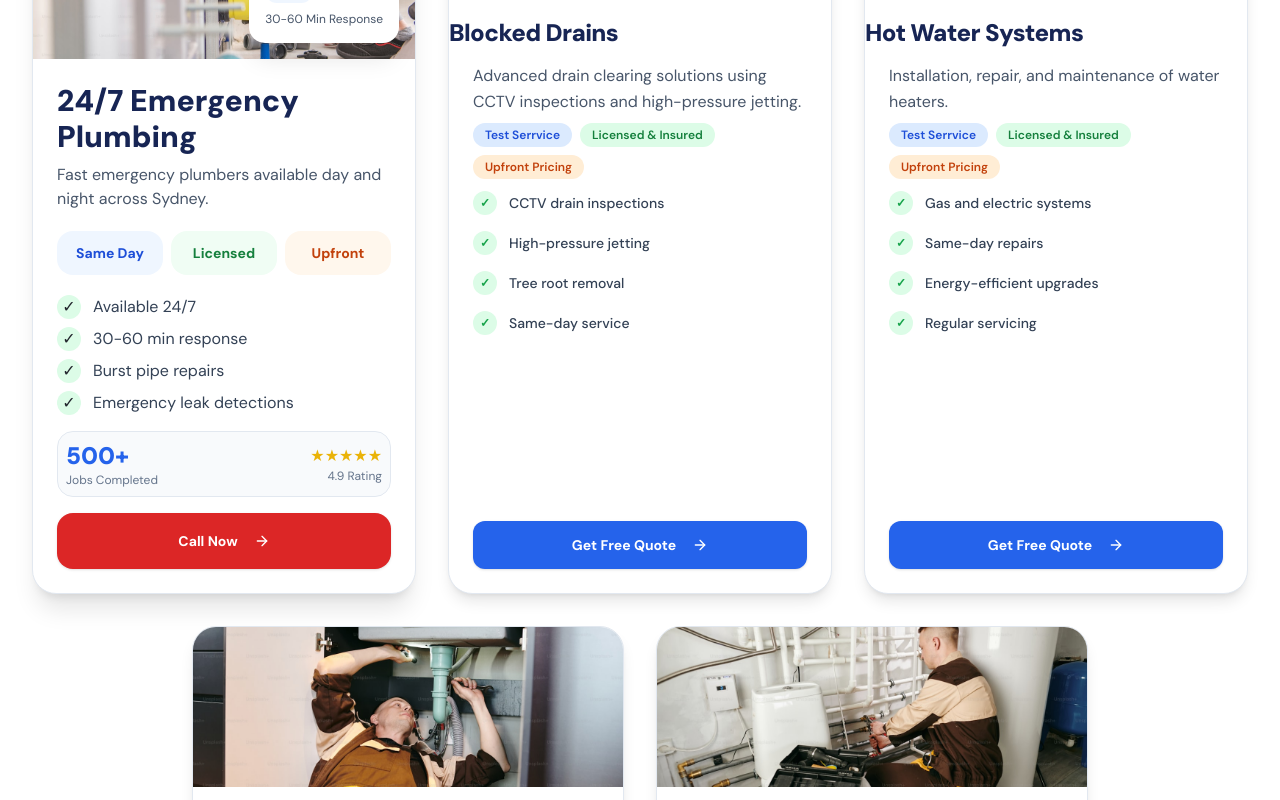
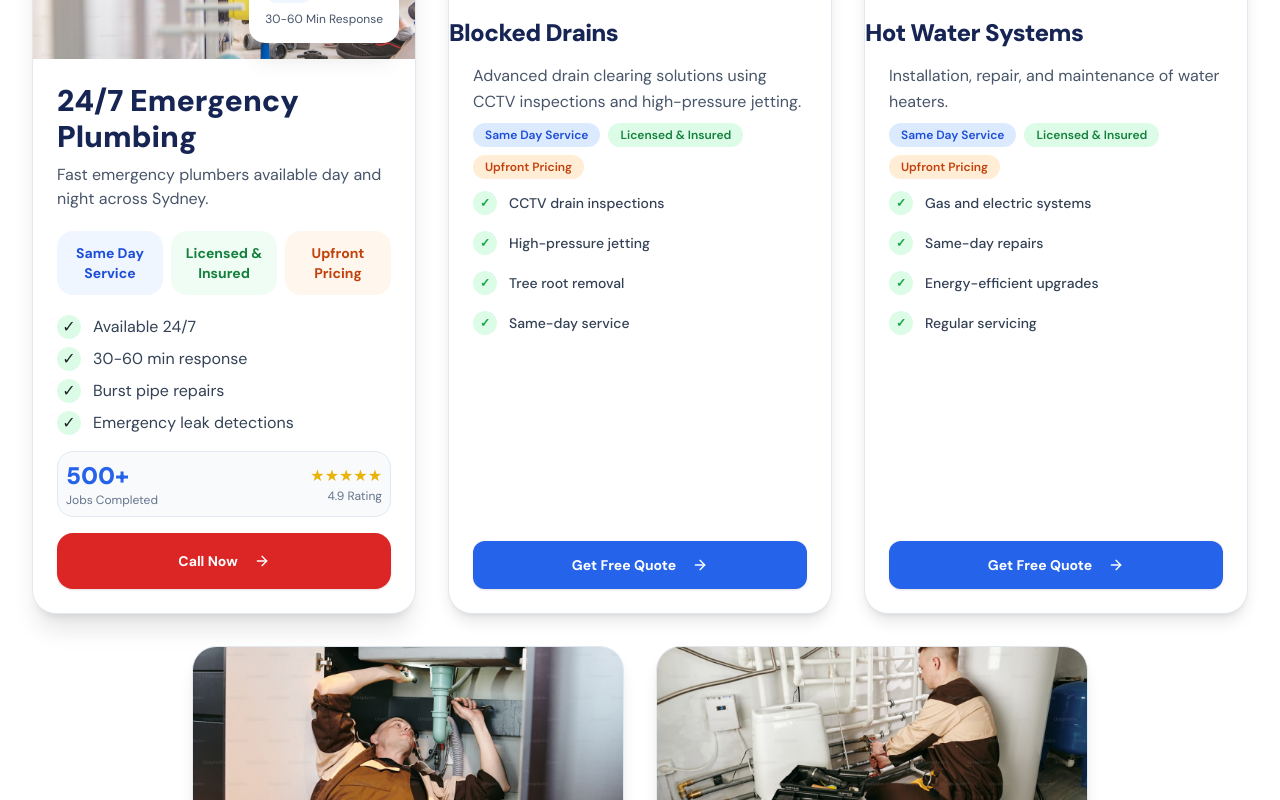
Before and after one commit to gopremiumstudio/flowfix-plumbing-demo, a React (Vite) app: page / in a window 1280 px wide. Shown: the part 1120-1920 px from the top of the page. Built offline with nearby package versions, Linux system fonts and the light colour scheme.

Commit message:
Update emergency service card

```diff
--- a/src/components/ServiceCard.jsx
+++ b/src/components/ServiceCard.jsx
@@ -67,19 +67,19 @@ if (title === '24/7 Emergency Plumbing') {
 
           <div className="bg-blue-50 rounded-2xl p-3 text-center">
             <div className="text-blue-700 font-bold text-sm">
-              Same Day
+              Same Day Service
             </div>
           </div>
 
           <div className="bg-green-50 rounded-2xl p-3 text-center">
             <div className="text-green-700 font-bold text-sm">
-              Licensed
+              Licensed & Insured
             </div>
           </div>
 
           <div className="bg-orange-50 rounded-2xl p-3 text-center">
             <div className="text-orange-700 font-bold text-sm">
-              Upfront
+              Upfront Pricing
             </div>
           </div>
 
@@ -175,7 +175,7 @@ if (title === '24/7 Emergency Plumbing') {
 
         <div className="flex flex-wrap gap-2 mb-3">
   <span className="px-3 py-1 rounded-full bg-blue-100 text-blue-700 text-xs font-semibold">
-    Test Serrvice
+    Same Day Service
   </span>
 
   <span className="px-3 py-1 rounded-full bg-green-100 text-green-700 text-xs font-semibold">
```
